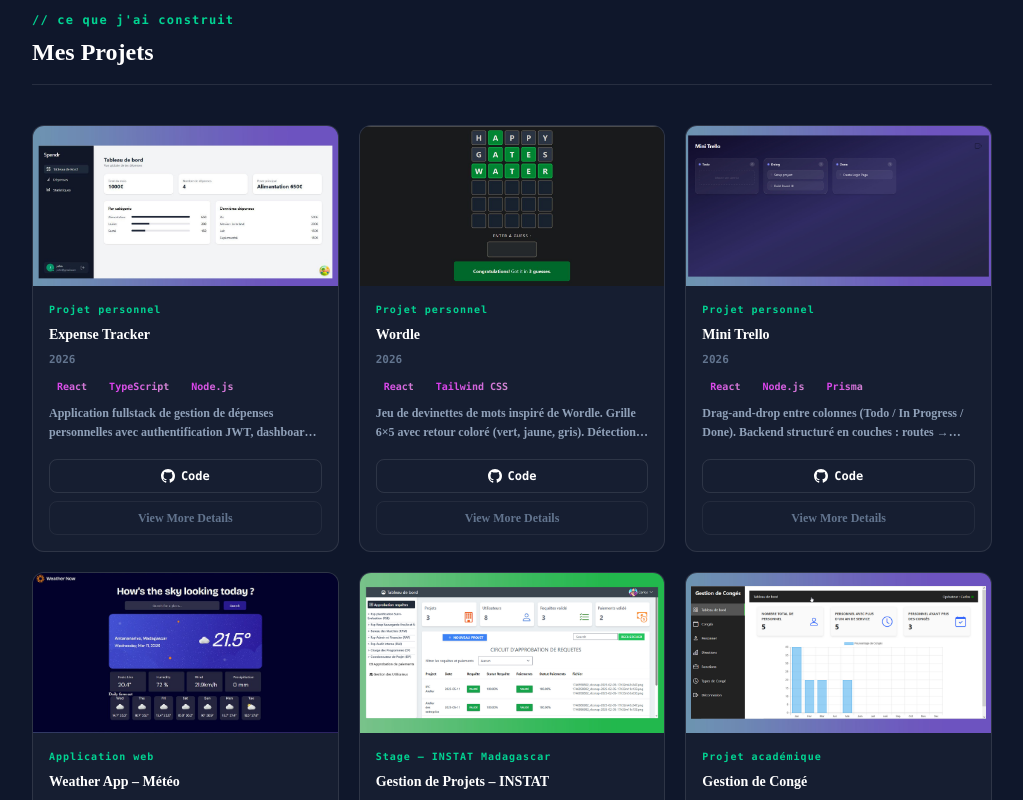
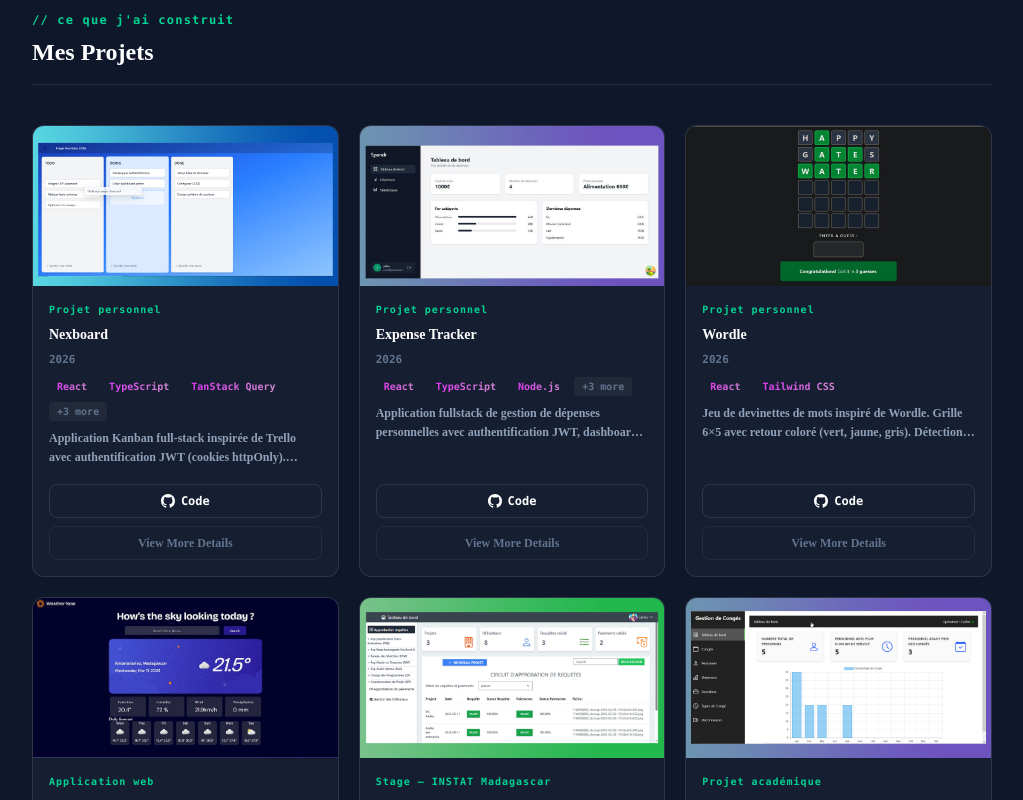
Before and after one commit to razanakoto-carlos/portofolio-next, a React (Vite) app: page / in a window 1280 px wide. Shown: the part 1920-2720 px from the top of the page, without its empty margins (128-1151 px from the left). Built offline with nearby package versions, Linux system fonts and the light colour scheme.

Commit message:
update to nexboard

```diff
--- a/src/components/ProjectCard.jsx
+++ b/src/components/ProjectCard.jsx
@@ -23,8 +23,10 @@ const ExternalLinkIcon = () => (
 export default function ProjectCard({ project }) {
   const [expanded, setExpanded] = useState(false);
 
-  const visibleTags = project.techs.slice(0, MAX_TAGS);
-  //   const extraCount = project.techs.length - MAX_TAGS;
+  const visibleTags = expanded
+  ? project.techs
+  : project.techs.slice(0, MAX_TAGS);
+  const extraCount = project.techs.length - MAX_TAGS;
 
   return (
     <div className="bg-white/[0.03] border border-white/10 rounded-xl overflow-hidden flex flex-col hover:border-white/20 transition-colors duration-300">
@@ -68,11 +70,14 @@ export default function ProjectCard({ project }) {
               {tech}
             </span>
           ))}
-          {/* {extraCount > 0 && (
-            <span className="font-mono text-[10px] text-slate-500 bg-white/5 px-2 py-0.5 rounded">
+          {extraCount > 0 && !expanded && (
+            <button
+              onClick={() => setExpanded(true)}
+              className="font-mono text-[10px] text-slate-500 bg-white/5 px-2 py-0.5 rounded hover:text-white"
+            >
               +{extraCount} more
-            </span>
-          )} */}
+            </button>
+          )}
         </div>
 
         {/* Description */}
--- a/src/components/Work.jsx
+++ b/src/components/Work.jsx
@@ -4,11 +4,30 @@ import ProjectCard from "./ProjectCard";
 import proj1 from "../assets/conge.jpg";
 import proj2 from "../assets/instat2.jpg";
 import proj3 from "../assets/meteo-1.jpg";
-import proj4 from "../assets/worktest.jpg";
+import proj4 from "../assets/moveCard.png";
 import proj5 from "../assets/guess.jpg";
 import proj6 from "../assets/expense.jpg";
 
 const projects = [
+    {
+    title: "Nexboard",
+    tag: "Projet personnel",
+    date: "2026",
+    description:
+      "Application Kanban full-stack inspirée de Trello avec authentification JWT (cookies httpOnly). Gestion d’état avec Zustand et TanStack Query (optimistic updates). Drag & drop fluide avec dnd-kit. Architecture backend en couches (routes → controllers → middleware) avec Prisma et PostgreSQL.",
+    techs: [
+      "React",
+      "TypeScript",
+      "TanStack Query",
+      "dnd-kit",
+      "Express",
+      "Zustand",
+    ],
+    image: proj4,
+    placeholder: "📋",
+    link: "https://github.com/razanakoto-carlos/nexboard",
+    liveLink: null,
+  },
   {
     title: "Expense Tracker",
     tag: "Projet personnel",
@@ -31,18 +50,6 @@ const projects = [
     image: proj5,
     placeholder: "🟩",
     link: "https://github.com/razanakoto-carlos/wordle-clone",
-    liveLink: null,
-  },
-  {
-    title: "Mini Trello",
-    tag: "Projet personnel",
-    date: "2026",
-    description:
-      "Drag-and-drop entre colonnes (Todo / In Progress / Done). Backend structuré en couches : routes → controllers → services. Schéma Prisma avec relations Board → Column → Card.",
-    techs: ["React", "Node.js", "Prisma", "PostgreSQL"],
-    image: proj4,
-    placeholder: "📋",
-    link: "https://github.com/razanakoto-carlos/mini-trello",
     liveLink: null,
   },
   {
```
Also changed, not shown: src/assets/moveCard.png (added).
